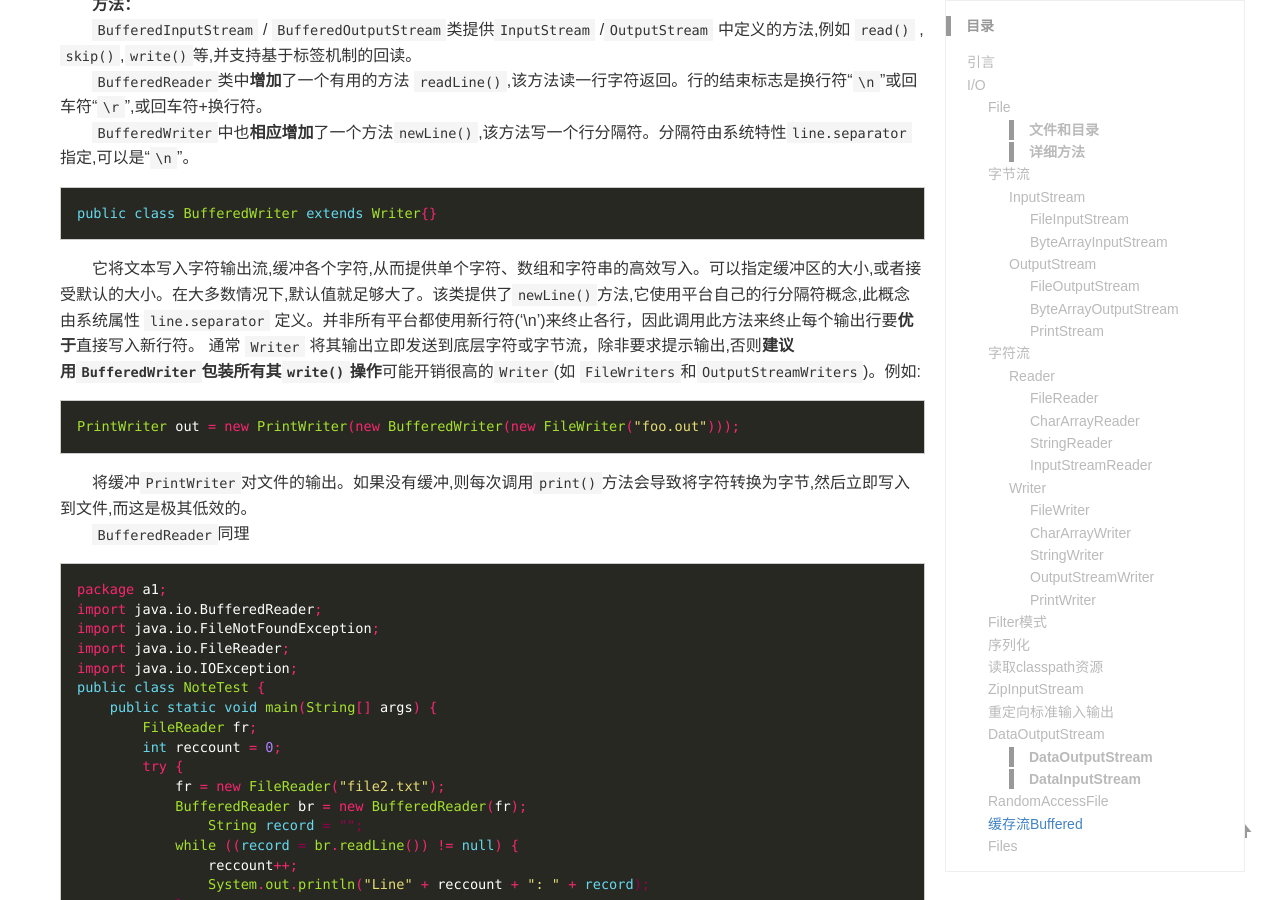
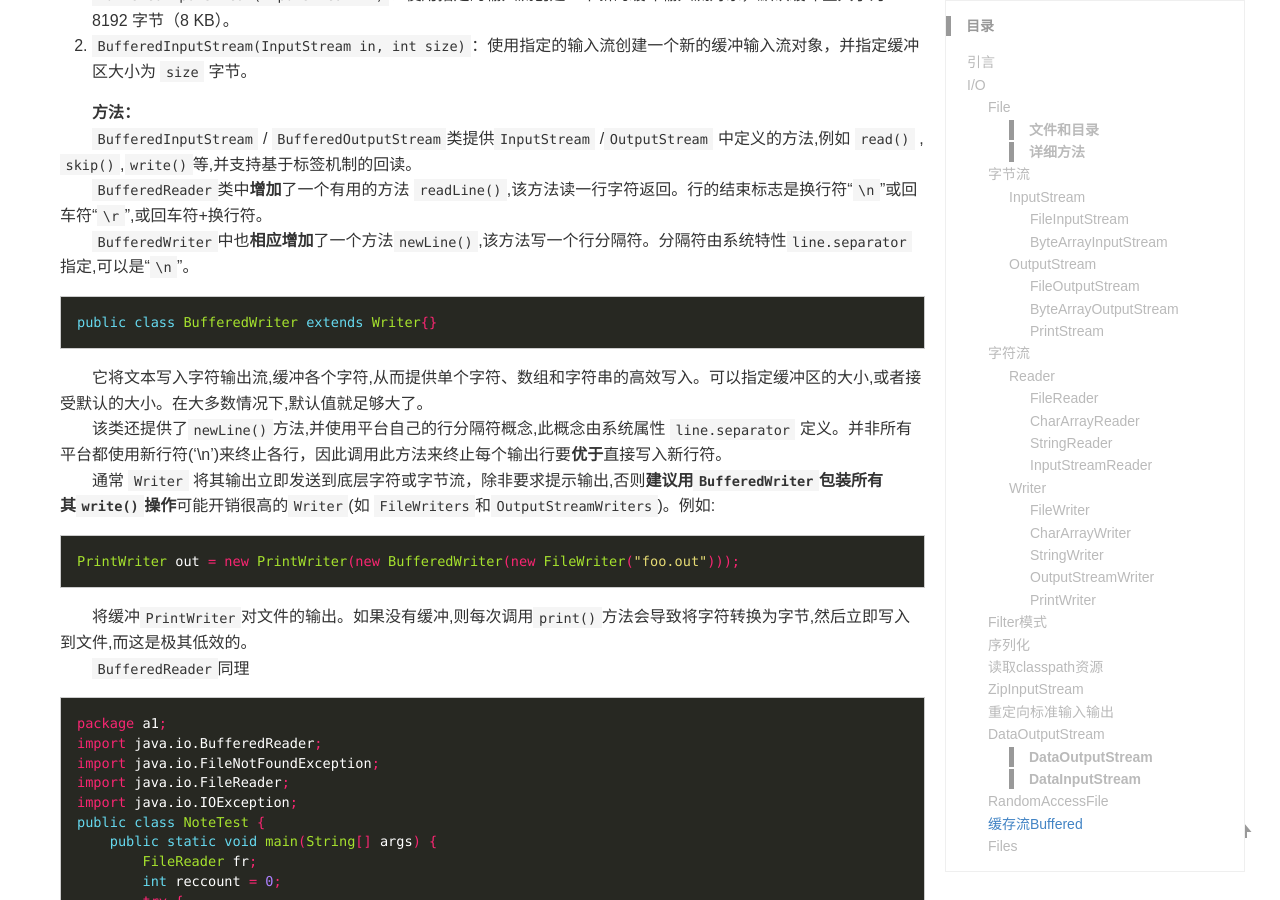
Before and after one commit to acteds/acteds.github.io, a Jekyll site: the page built from _posts/2021-03-16-IO.md, in a window 1280 px wide and 900 px high, scrolled down 36244 px. Built offline with Jekyll 4.4.1, drawn with Linux system fonts in a browser that asks for light colours; some of the changed text lies outside the part shown.

Commit message:
更新排版

````diff
--- a/_posts/2021-03-16-IO.md
+++ b/_posts/2021-03-16-IO.md
@@ -26,6 +26,7 @@
 &emsp;&emsp;**按照流所处理的数据类型**：
 - 字节流：用于处理**字节**数据
 - 字符流：用于处理 Unicode**字符**数据
+
 &emsp;&emsp;**按照流所处理的源**：
 - 节点流(低级流)：向一个特定的IO设备读/写数据的流。
 - 处理流(高级流)：对已存在的流进行连接和封装的流。处理流是“处理流的流”,它用来处理其他的流。
@@ -102,7 +103,7 @@
 - `boolean mkdirs()`：创建当前File对象表示的目录，并在必要时将不存在的父目录也创建出来；
 - `boolean delete()`：删除当前File对象表示的目录，当前目录必须为空才能删除成功。
 
-**临时文件**
+&emsp;&emsp;**临时文件**
 &emsp;&emsp;有些时候，程序需要读写一些临时文件，File对象提供了`createTempFile()`来创建一个临时文件，以及`deleteOnExit()`在JVM退出时自动删除该文件。
 ```java
 File f = File.createTempFile("tmp-", ".txt"); // 提供临时文件的前缀和后缀
@@ -368,7 +369,7 @@
 System.out.print(new Object()); // 输出类似java.lang.Object@3c7a835a
 System.out.println("Hello"); // 输出Hello并换行
 ```
-&emsp;&emsp;`PrintStream`和`OutputStream`相比，除了添加了一组`print()`/`println()`方法，可以打印各种数据类型，比较方便外，它还有一个额外的优点，就是不会抛出`IOException`，这样我们在编写代码的时候，就不必捕获`IOException`。  实例：
+&emsp;&emsp;`PrintStream`和`OutputStream`相比，除了添加了一组`print()`/`println()`方法，可以打印各种数据类型，比较方便外，它还有一个额外的优点，就是不会抛出`IOException`，这样我们在编写代码的时候，就不必捕获`IOException`。实例：
 ```java
 FileOutputStream fos = null;
 PrintStream out = null;
@@ -1268,7 +1269,9 @@
 ```java
 public class BufferedWriter extends Writer{}
 ```
-&emsp;&emsp;它将文本写入字符输出流,缓冲各个字符,从而提供单个字符、数组和字符串的高效写入。可以指定缓冲区的大小,或者接受默认的大小。在大多数情况下,默认值就足够大了。该类提供了`newLine()`方法,它使用平台自己的行分隔符概念,此概念由系统属性 `line.separator` 定义。并非所有平台都使用新行符('\n')来终止各行，因此调用此方法来终止每个输出行要**优于**直接写入新行符。 通常 `Writer` 将其输出立即发送到底层字符或字节流，除非要求提示输出,否则**建议用`BufferedWriter`包装所有其`write()`操作**可能开销很高的`Writer`(如 `FileWriters`和`OutputStreamWriters`)。例如:
+&emsp;&emsp;它将文本写入字符输出流,缓冲各个字符,从而提供单个字符、数组和字符串的高效写入。可以指定缓冲区的大小,或者接受默认的大小。在大多数情况下,默认值就足够大了。
+&emsp;&emsp;该类还提供了`newLine()`方法,并使用平台自己的行分隔符概念,此概念由系统属性 `line.separator` 定义。并非所有平台都使用新行符('\n')来终止各行，因此调用此方法来终止每个输出行要**优于**直接写入新行符。
+&emsp;&emsp;通常 `Writer` 将其输出立即发送到底层字符或字节流，除非要求提示输出,否则**建议用`BufferedWriter`包装所有其`write()`操作**可能开销很高的`Writer`(如 `FileWriters`和`OutputStreamWriters`)。例如:
 ```java
 PrintWriter out = new PrintWriter(new BufferedWriter(new FileWriter("foo.out")));
 ```
````
